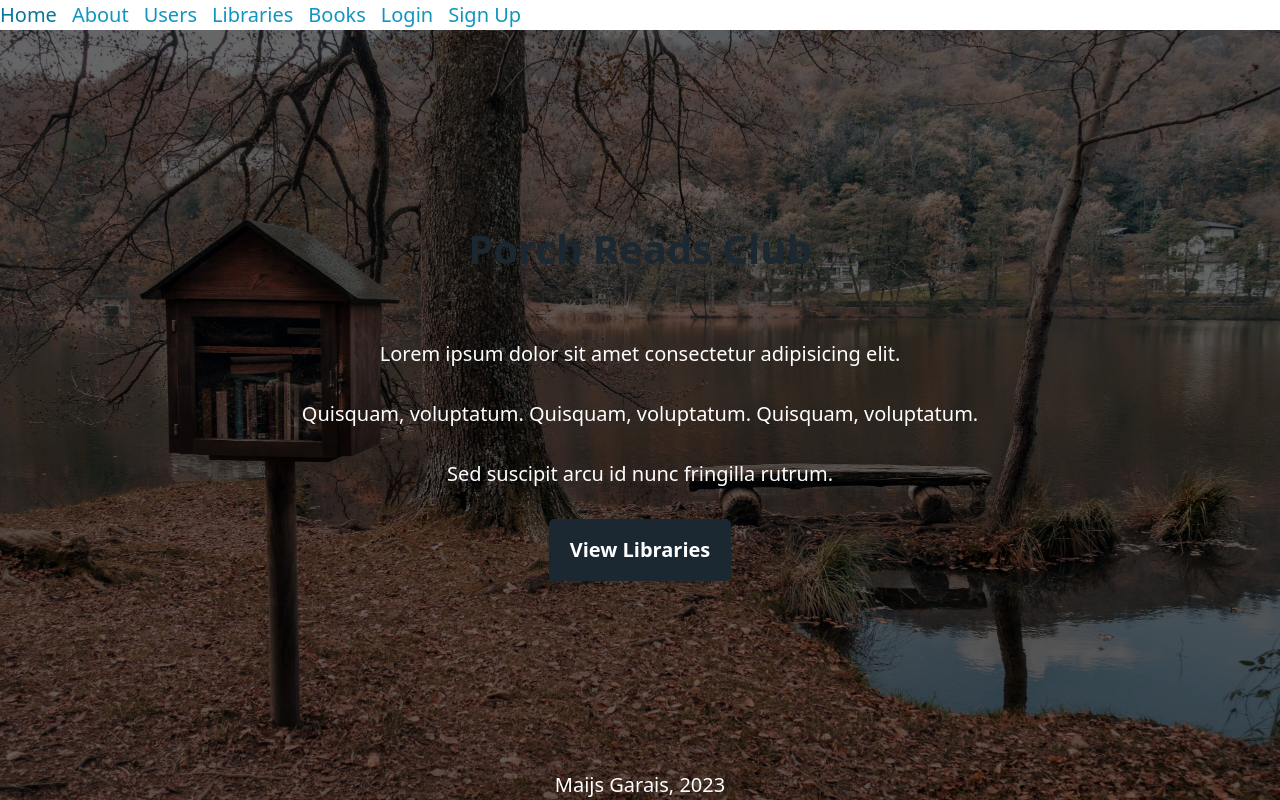
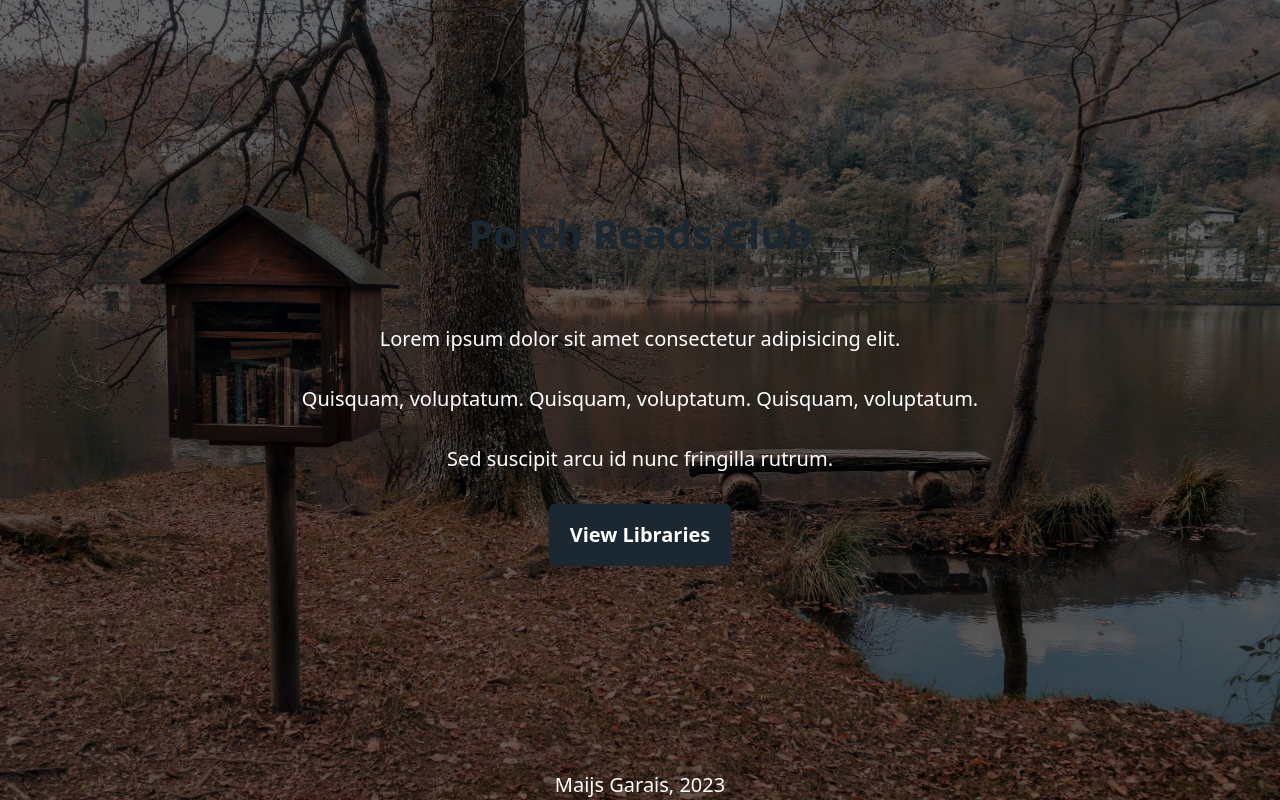
Before and after one commit to coyotiv-sose/graduation-project-mai-soup, a Vue app in the folder frontend/: page / in a window 1280 px wide. Built offline with nearby package versions, Linux system fonts and the light colour scheme; no server answers.

Commit message:
refactor default navbar, only show it outside of home view

```diff
--- a/frontend/src/App.vue
+++ b/frontend/src/App.vue
@@ -6,7 +6,10 @@ import { mapActions, mapState } from 'pinia'
 
 export default {
   computed: {
-    ...mapState(useAccountStore, ['isLoggedIn', 'username'])
+    ...mapState(useAccountStore, ['isLoggedIn', 'username']),
+    isInHomeRoute() {
+      return this.$route.name === 'home'
+    }
   },
   components: {
     RouterLink,
@@ -26,7 +29,8 @@ export default {
 </script>
 
 <template>
-  <header class="navbar">
+  <div v-if="!isInHomeRoute">
+    <header class="navbar default">
       <nav class="nav-items">
         <RouterLink to="/">Home</RouterLink>
         <RouterLink to="/about">About</RouterLink>
@@ -43,17 +47,17 @@ export default {
         <button @click="doLogout">Logout</button>
       </div>
     </header>
+  </div>
 
   <RouterView />
 </template>
 
-<style scoped>
+<style scoped lang="scss">
 /* TODO: add proper styles */
-.navbar {
+.navbar.default {
   display: flex;
   justify-content: space-between;
   align-items: center;
-}
 
   .nav-items {
     display: flex;
@@ -65,6 +69,7 @@ export default {
     align-items: center;
     gap: 10px;
   }
+}
 
 .container {
   max-width: 1200px;
```
Lines whose indentation alone changed are shown as unchanged.
